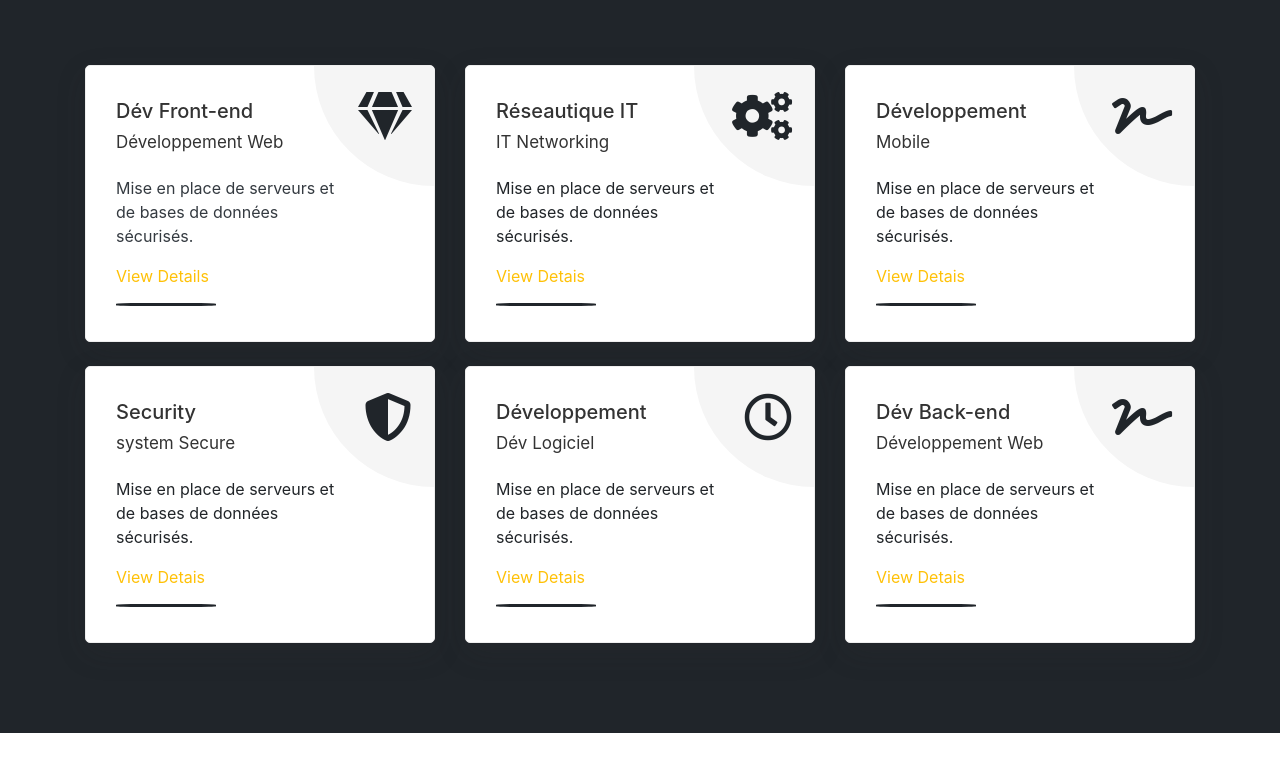
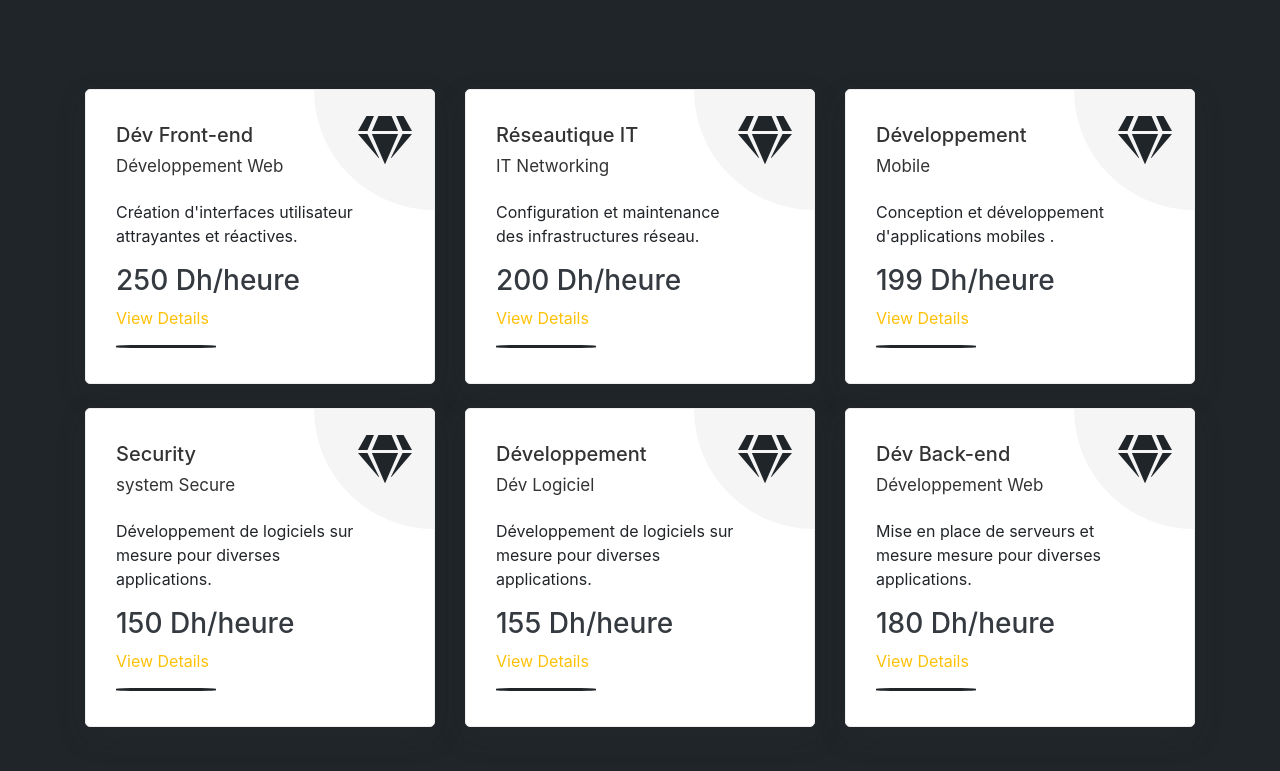
Before and after one commit to Black0list/TeamFolio, a plain HTML site: page services.html in a window 1280 px wide. Shown: the part 267-1038 px from the top of the page. Before the commit the page ends 1000 px from the top, so only its background shows below. Drawn offline with nearby package versions, Linux system fonts and the light colour scheme.

Commit message:
consomation data dans le ficher json dans card services

```diff
--- a/services.css
+++ b/services.css
@@ -168,3 +168,8 @@
 .myModal{
     background-color: #2D353C;
 }
+
+.serv-section-2 img {
+  width: 100%;
+  height: auto;
+}
--- a/services.html
+++ b/services.html
@@ -32,7 +32,7 @@
         </div>
 
         <div class="row mt-60">
-          <div class="col-md-4 col-sm-12 col-12">
+          <!-- <div class="col-md-4 col-sm-12 col-12">
             <div class="serv-section-2">
               <div class="serv-section-2-icon"><i class="fas fa-gem"></i></div>
               <div class="serv-section-desc">
@@ -41,6 +41,8 @@
                 <p class="text-dark">
                   Mise en place de serveurs et de bases de données sécurisés.
                 </p>
+                <h3 class=" text-dark">250.00Dh/hr</h3>
+
                 <a
                   href="#"
                   class="card-link text-warning"
@@ -48,6 +50,7 @@
                   data-target="#myModal"
                   >View Details</a
                 >
+
               </div>
               <div class="section-heading-line-left"></div>
             </div>
@@ -64,6 +67,7 @@
                 <p>
                   Mise en place de serveurs et de bases de données sécurisés.
                 </p>
+                <h3 class=" text-dark">250.00Dh/hr</h3>
                 <a
                   href="#"
                   class="card-link text-warning"
@@ -87,6 +91,7 @@
                 <p>
                   Mise en place de serveurs et de bases de données sécurisés.
                 </p>
+                <h3 class=" text-dark">250.00Dh/hr</h3>
                 <a href="#" class="card-link text-warning"  data-toggle="modal"
                 data-target="#myModal">View Detais</a>
               </div>
@@ -105,6 +110,7 @@
                 <p>
                   Mise en place de serveurs et de bases de données sécurisés.
                 </p>
+                <h3 class=" text-dark">250.00Dh/hr</h3>
                 <a href="#" class="card-link text-warning">View Detais</a>
               </div>
               <div class="section-heading-line-left"></div>
@@ -122,6 +128,7 @@
                 <p>
                   Mise en place de serveurs et de bases de données sécurisés.
                 </p>
+                <h3 class=" text-dark">250.00Dh/hr</h3>
                 <a href="#" class="card-link text-warning">View Detais</a>
               </div>
               <div class="section-heading-line-left"></div>
@@ -139,18 +146,19 @@
                 <p>
                   Mise en place de serveurs et de bases de données sécurisés.
                 </p>
+                <h3 class=" text-dark">250.00Dh/hr</h3>
                 <a href="#" class="card-link text-warning">View Detais</a>
               </div>
               <div class="section-heading-line-left"></div>
             </div>
-          </div>
+          </div> -->
         </div>
       </div>
     </div>
 
     <!-- Modal -->
     <style>
-      /* Custom modal width */
+
       .modal-dialog.modal-90w {
         width: 90%;
         max-width: 90%;
@@ -239,9 +247,7 @@
                               <span class="d-flex align-items-center">100.00 Dh per 30 min Zoom meeting</span>
                             </div>
 
-                            <!-- Ecommerce Development
-User Testing
-Web Programming -->
+
                             <div class="mt-1 mb-0 text-muted small">
                               <span> Ecommerce Development</span>
                               <span class="text-primary"> • </span>
@@ -261,7 +267,7 @@ Web Programming -->
                           <div class="col-md-6 col-lg-3 col-xl-3 border-sm-start-none border-start">
                             <div class="d-flex flex-row align-items-center mb-1">
 
-                              <button data-mdb-button-init data-mdb-ripple-init class="btn btn-primary btn-sm mb-1 me-1" type="button">Book a consultation</button>
+                              <button data-mdb-button-init data-mdb-ripple-init class="btn btn-warning btn-sm mb-1 me-1" type="button">Book a consultation</button>
 
                             </div>
 
--- a/services.js
+++ b/services.js
@@ -1,10 +1,24 @@
-const details = document.getElementById("details");
-const showDetails = () => {
-  fetch("services.json").then((response) => {
-    response.json().then((data) => {
-      details.innerHTML = ``;
-    });
-  });
-};
-
-showDetails();
+document.addEventListener('DOMContentLoaded', () => {
+  fetch('services.json')
+    .then(response => response.json())
+    .then(data => {
+      const servicesContainer = document.querySelector('.row.mt-60');
+      data.services.forEach(service => {
+        let serviceCard = `<div class="col-md-4 col-sm-12 col-12 mt-4">
+            <div class="serv-section-2">
+              <div class="serv-section-2-icon"><i class="fas fa-gem"></i></div>
+              <div class="serv-section-desc">
+                <h4>${service.name}</h4>
+                <h5>${service.specialty}</h5>
+                <p>${service.description}</p>
+                <h3 class="text-dark">${service.price}</h3>
+                <a href="#" class="card-link text-warning" data-toggle="modal" data-target="#myModal">View Details</a>
+              </div>
+              <div class="section-heading-line-left"></div>
+            </div>
+          </div>`;
+        servicesContainer.innerHTML += serviceCard;
+      });
+    })
+    .catch(error => console.error('Error loading services:', error));
+});
--- a/services.json
+++ b/services.json
@@ -2,43 +2,52 @@
     "services": [
         {
             "id": 1,
-            "name": "Développement Front-end",
+            "name": "Dév Front-end",
             "description": "Création d'interfaces utilisateur attrayantes et réactives.",
             "specialty": "Développement Web",
-            "price": "50€/heure",
-            "members": [3, 4]
+            "price": "250 Dh/heure",
+            "image":"./img/s.jpg"
         },
         {
             "id": 2,
             "name": "Réseautique IT",
             "description": "Configuration et maintenance des infrastructures réseau.",
             "specialty": "IT Networking",
-            "price": "55€/heure",
-            "members": [3, 4]
+            "price": "200 Dh/heure",
+            "image":"./img/a.jpg"
         },
         {
             "id": 3,
-            "name": "Développement Mobile",
-            "description": "Conception et développement d'applications mobiles performantes.",
-            "specialty": "Développement Mobile",
-            "price": "70€/heure",
-            "members": [3, 4]
+            "name": "Développement",
+            "description": "Conception et développement d'applications mobiles .",
+            "specialty": "Mobile",
+            "price": "199 Dh/heure",
+            "image":"./img/a.jpg"
         },
         {
             "id": 4,
-            "name": "Développement Logiciel",
+            "name": "Security",
             "description": "Développement de logiciels sur mesure pour diverses applications.",
-            "specialty": "Développement Logiciel",
-            "price": "65€/heure",
-            "members": [3, 4]
+            "specialty": "system Secure",
+            "price": "150 Dh/heure",
+            "image":"./img/y.jpg.jpg"
         },
         {
             "id": 5,
-            "name": "Développement Back-end",
-            "description": "Mise en place de serveurs et de bases de données sécurisés.",
+            "name": "Développement",
+            "description": "Développement de logiciels sur mesure pour diverses applications.",
+            "specialty": "Dév Logiciel",
+            "price": "155 Dh/heure",
+            "image":"./img/y.jpg.jpg"
+        },
+        {
+            "id": 6,
+            "name": "Dév Back-end",
+            "description": "Mise en place de serveurs et mesure mesure pour diverses applications.",
             "specialty": "Développement Web",
-            "price": "60€/heure",
-            "members": [1, 2, 3]
+            "price": "180 Dh/heure",
+            "image":"./img/profile-pic.png"
+
         }
     ]
   }
```
Also changed, not shown: img/a.jpg (added), img/profile-pic.png (added), img/y.jpg (added).
